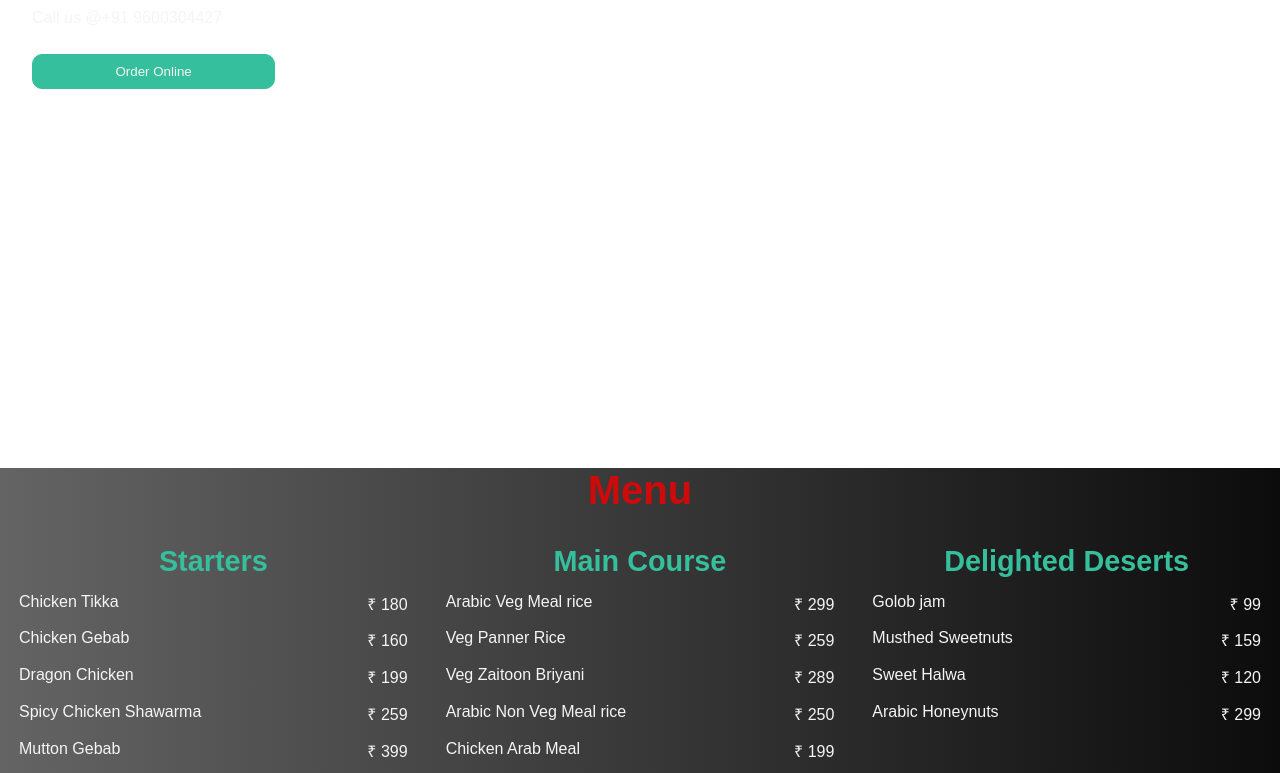
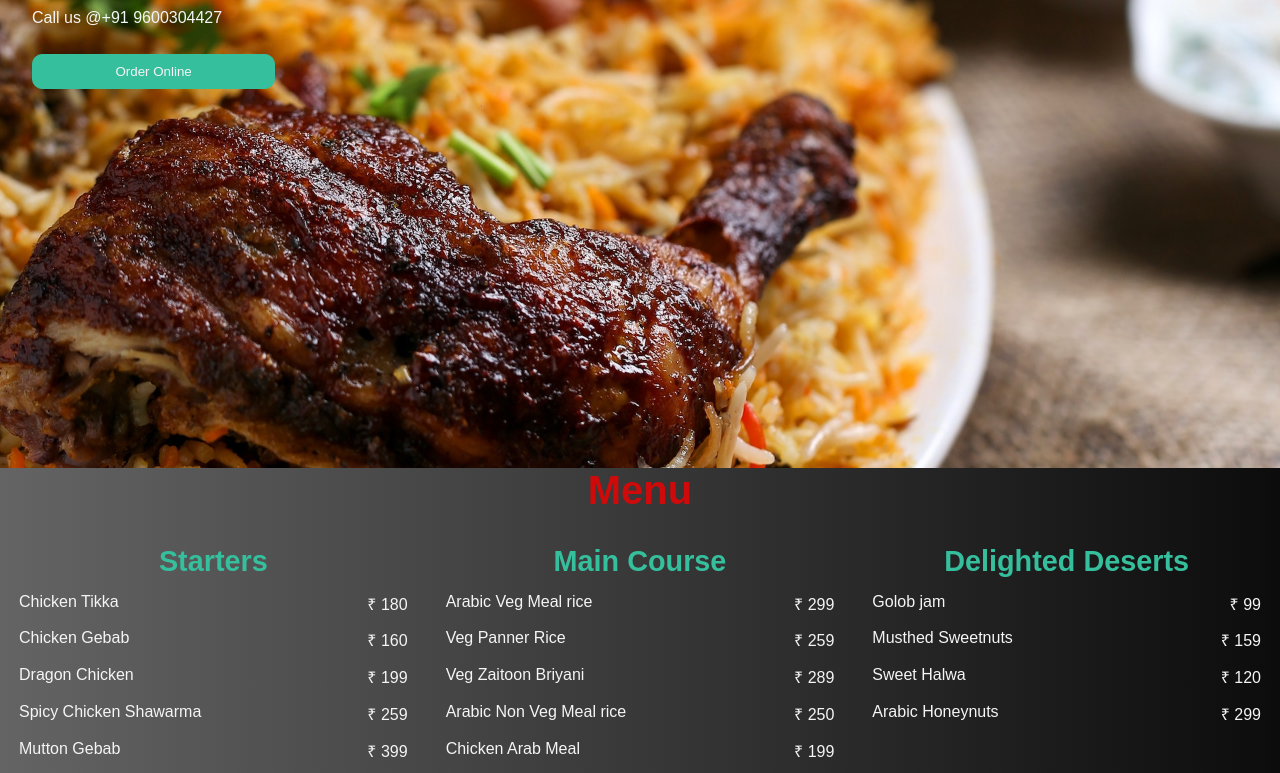
Before and after one commit to Gowthamraj2000/Restaurant-WebPage, a plain HTML site: page index.html in a window 1280 px wide. Shown: the part 332-1105 px from the top of the page. Drawn offline with Linux system fonts and the light colour scheme.

Commit message:
Update Style.css
image url changes

```diff
--- a/Style.css
+++ b/Style.css
@@ -11,7 +11,7 @@ body,h2{
     font-family: Arial, Helvetica, sans-serif;
 }
 .landing{
-    background-image: url(/project/imageproject/pexels-rajesh-tp-1624487.jpg);
+    background-image: url(./pexels-rajesh-tp-1624487.jpg);
     background-size: cover;
     background-position: center;
     height: 100vh;
```
